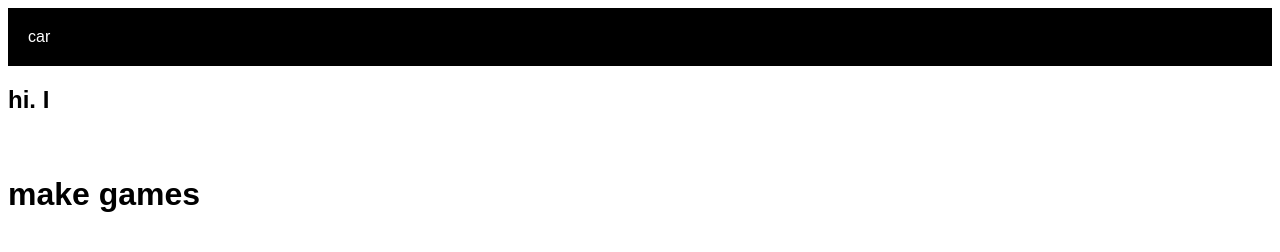
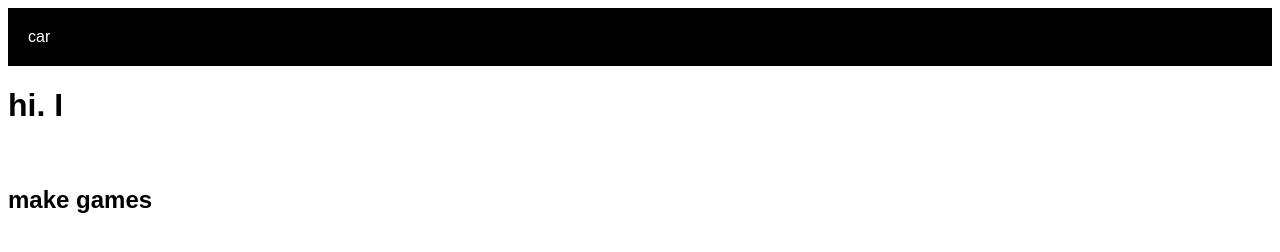
Before and after one commit to akhil-abraham/akhil-abraham.github.io, a plain HTML site: page index.html in a window 1280 px wide. Drawn offline with nearby package versions, Linux system fonts and the light colour scheme.

Commit message:
Update index.html

```diff
--- a/index.html
+++ b/index.html
@@ -13,10 +13,10 @@
      <li><a href = 'Racing/Racing.html'>car</a></li>
     </ul>
   </div>
-  <h2>hi. I</h2>
+  <h1>hi. I</h2>
   <div id ="test">
     <h6 class = "invisible">(try to)</h6>
-  <h1>make games</h1>
+  <h2>make games</h1>
   </div>
 </body>
 </html>
```
